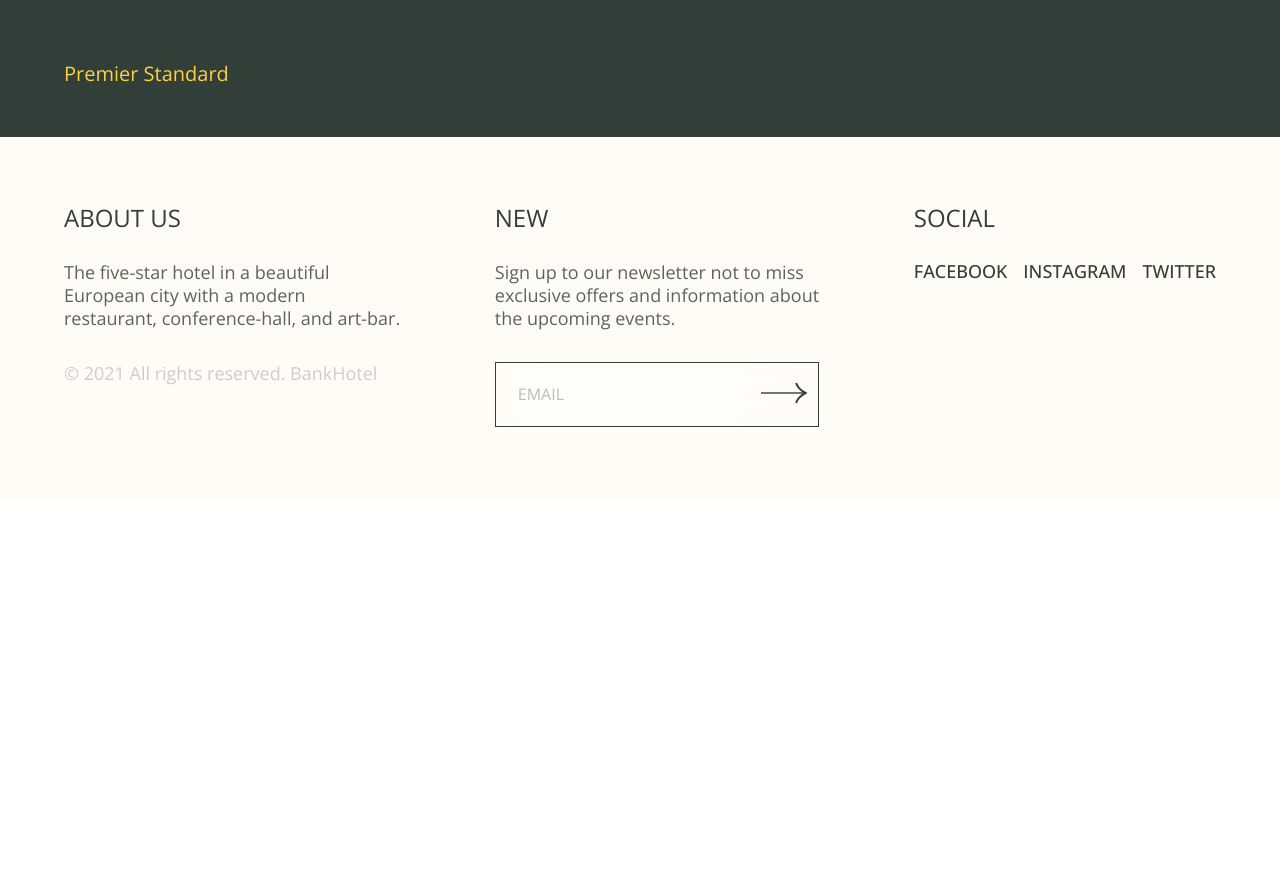
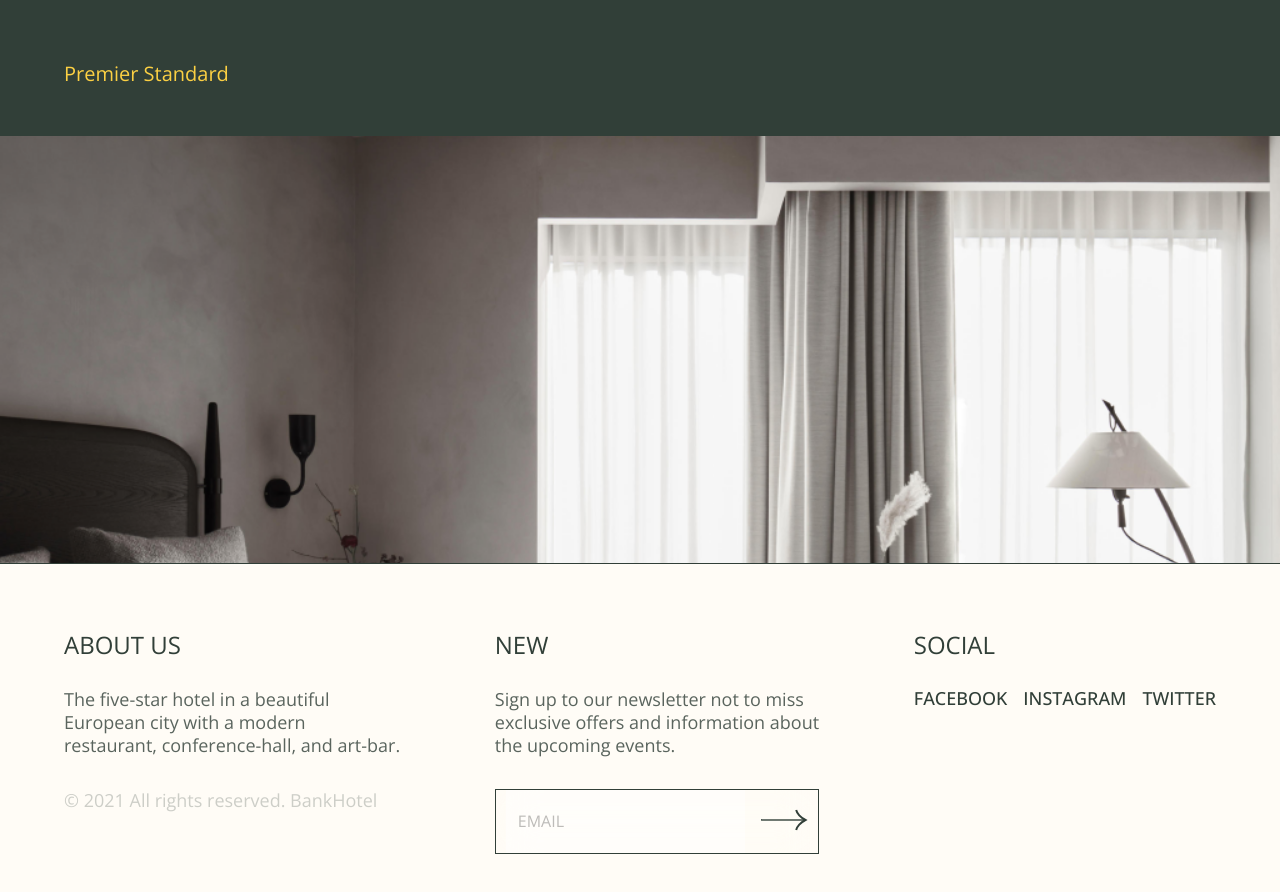
Before and after one commit to gift56/Fullstack-HotelWebsite, a React (Create React App) app: page /rooms in a window 1280 px wide. Shown: the part 1160-2052 px from the top of the page. Before the commit the page ends 1657 px from the top, so only its background shows below. Built offline with nearby package versions, Linux system fonts and the light colour scheme.

Commit message:
added bg

```diff
--- a/src/styles/RoomStyle/RoomImage.styled.js
+++ b/src/styles/RoomStyle/RoomImage.styled.js
@@ -3,6 +3,10 @@ import styled from "styled-components";
 export const ImageCon = styled.section`
   width: 100%;
   background-color: ${({ theme }) => theme.darkColor};
+  height: 427px;
+  background-image: url(${({ bg }) => bg});
+  background-repeat: no-repeat;
+  background-size: cover;
 `;
 
 export const ImageArea = styled.section``;
```
